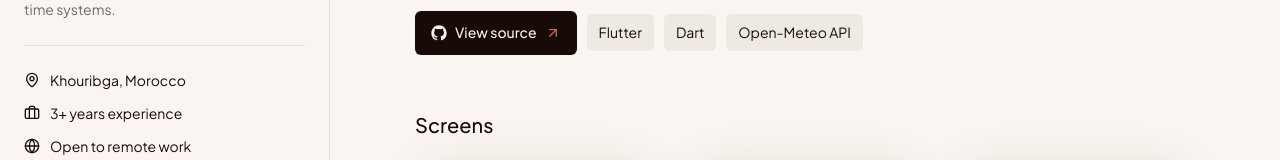
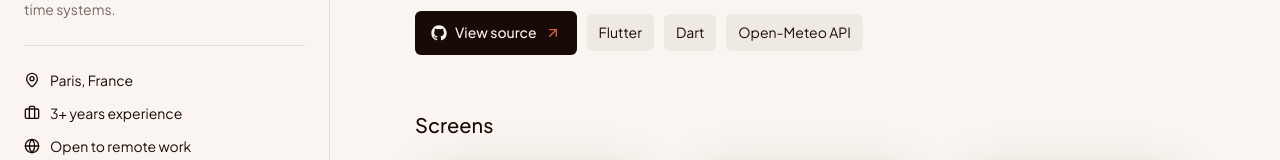
Before and after one commit to fr4t3llo/portfolio, a Next.js app: page /projects/accuweather-app in a window 1280 px wide. Shown: the part 332-492 px from the top of the page. Built offline with nearby package versions, Linux system fonts and the light colour scheme; a web font is replaced by a local one.

Commit message:
update location

```diff
--- a/src/data/profile.ts
+++ b/src/data/profile.ts
@@ -9,7 +9,7 @@ export const profile = {
   tagline:
     "Cross-platform Flutter apps for Android & iOS, with a pulse on AI.",
   meta: [
-    { icon: "location", label: "Khouribga, Morocco" },
+    { icon: "location", label: "Paris, France" },
     { icon: "briefcase", label: "3+ years experience" },
     { icon: "globe", label: "Open to remote work" },
   ],
```
